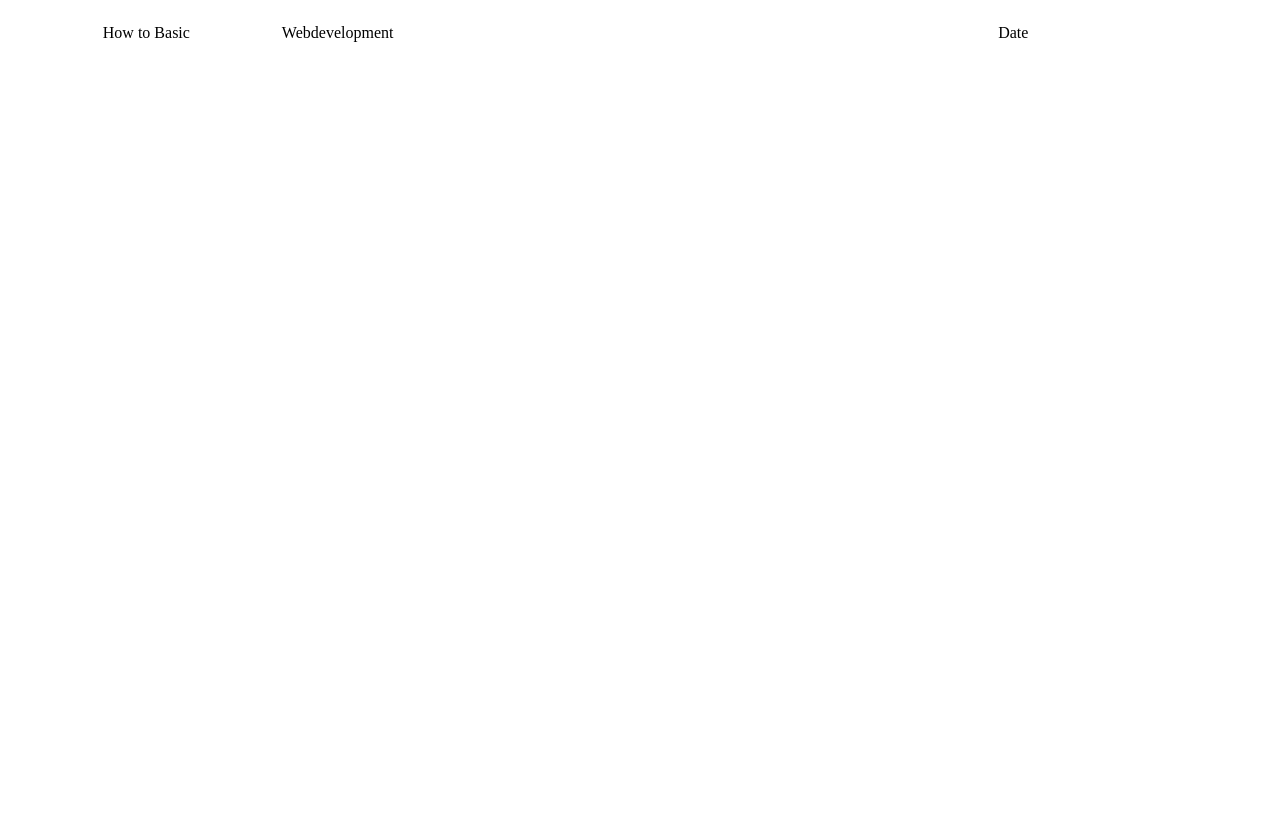
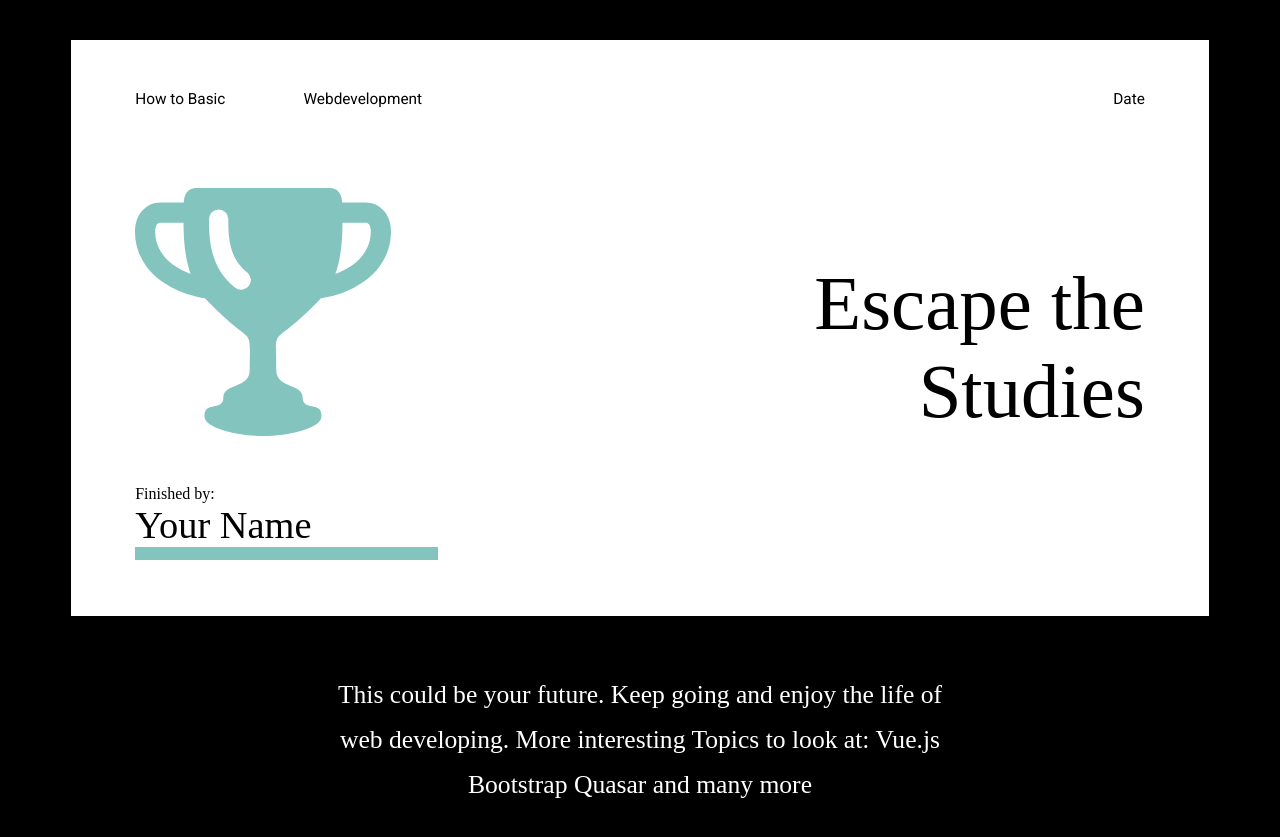
Before and after one commit to hochstegerL03/EtS_ProjektGoal, a plain HTML site: page index.html in a window 1280 px wide. Before the commit the page ends 800 px from the top, so only its background shows below. Drawn offline with Linux system fonts and the light colour scheme; a web font is replaced by a local one.

Commit message:
V.1.0
First Draft (without Explanations)

```diff
--- a/index.html
+++ b/index.html
@@ -4,26 +4,71 @@
     <meta charset="UTF-8" />
     <meta http-equiv="X-UA-Compatible" content="IE=edge" />
     <meta name="viewport" content="width=device-width, initial-scale=1.0" />
+    <!--Our own CSS File-->
     <link rel="stylesheet" href="./src/css/style.css" />
+    <!--Fonts and more useful Links-->
+    <link rel="preconnect" href="https://fonts.googleapis.com" />
+    <link rel="preconnect" href="https://fonts.gstatic.com" crossorigin />
+    <link href="https://fonts.googleapis.com/css2?family=Roboto&display=swap" rel="stylesheet" />
+    <link rel="preconnect" href="https://fonts.googleapis.com" />
+    <link rel="preconnect" href="https://fonts.gstatic.com" crossorigin />
+    <link
+      href="https://fonts.googleapis.com/css2?family=Source+Serif+Pro:wght@700&display=swap"
+      rel="stylesheet"
+    />
     <title>EtS Certificate</title>
   </head>
   <body>
     <!--Page Container-->
     <div>
       <!--Certificate-->
-      <div class="certificate p-t ">
-        <div class="w-85">
-          <!--Header / Navbar-->
-          <div class="flex">
-            <div class="col-2">How to Basic</div>
-            <div class="col-2">Webdevelopment</div>
-            <div class="col-6"></div>
-            <div class="col-2">Date</div>
+      <div class="certificate-container">
+        <div class="w-90 certificate">
+          <div class="h-90 w-100 certificate-body p-x">
+            <!--Header / Navbar-->
+            <div class="flex text-body2 p-t text-navbar h-10">
+              <div class="col-2"><p class="p-a-none m-a-none">How to Basic</p></div>
+              <div class="col-2"><span>Webdevelopment</span></div>
+              <div class="col-6"></div>
+              <div class="col-2 text-right">Date</div>
+            </div>
+            <!--Header / Navbar End-->
+            <!--Body-->
+            <div class="flex h-50 align-end">
+              <img class="image-dynamic" src="./public/images/your_trophy.svg" />
+              <div class="w-100">
+                <div class="flex justify-end">
+                  <div class="col-6 text-header text-banner flex justify-end">
+                    <span class="p-a-none m-a-none text-right">Escape the Studies</span>
+                  </div>
+                </div>
+              </div>
+            </div>
+            <!--Body End-->
+            <!--Footer-->
+            <div class="h-30 flex align-center">
+              <div class="col-6">
+                <div>Finished by:</div>
+                <div class="text-header text-name">Your Name</div>
+                <div class="bg-secondary"></div>
+              </div>
+            </div>
+            <!--Footer End-->
           </div>
-          <!--Header / Navbar End-->
         </div>
       </div>
       <!--Certificate End-->
+      <!--Text Body-->
+      <div class="flex justify-center">
+        <div class="w-50">
+          <p class="text text-white text-center text-body1 modified-line-height">
+            This could be your future. Keep going and enjoy the life of web developing. More
+            interesting Topics to look at: Vue.js Bootstrap Quasar and many more
+          </p>
+        </div>
+      </div>
+
+      <!--Text Body End-->
     </div>
     <!--Page Container End-->
   </body>
--- a/src/css/style.css
+++ b/src/css/style.css
@@ -1,8 +1,24 @@
 .flex {
   display: flex;
 }
-.p-mx {
-  padding: 0 1rem 0 1rem;
+
+.align-end {
+  align-items: flex-end;
+}
+.justify-end {
+  justify-content: end;
+}
+
+.justify-center {
+  justify-content: center;
+}
+
+.align-center {
+  align-items: center;
+}
+
+.p-x {
+  padding: 0vw 5vw 0vw 5vw;
 }
 .col-2 {
   width: 20%;
@@ -11,13 +27,115 @@
 .col-6 {
   width: 60%;
 }
-.w-85 {
-  width: 85%;
+.w-90 {
+  width: 90%;
 }
-.certificate {
+
+.w-100 {
+  width: 100%;
+}
+
+.w-50 {
+  width: 50%;
+}
+
+.h-90 {
+  height: 90%;
+}
+
+.h-50 {
+  height: 50%;
+}
+
+.h-10 {
+  height: 10%;
+}
+
+.h-30 {
+  height: 30%;
+}
+
+.certificate-container {
   display: flex;
   justify-content: center;
 }
+
+.certificate {
+  display: flex;
+  aspect-ratio: 16 / 9;
+  align-items: center;
+}
+
+.certificate-body {
+  background-color: #ffffff;
+}
+
 .p-t {
-  padding-top: 1rem;
+  padding-top: 5%;
 }
+
+.p-t-xl {
+  padding-top: 8rem;
+}
+
+.p-a-none {
+  padding: 0;
+}
+
+.m-a-none {
+  margin: 0;
+}
+
+.text-body2 {
+  font-family: 'Roboto', sans-serif;
+}
+
+.text-navbar {
+  font-size: 1.2vw;
+}
+
+.text-header {
+  font-family: 'Source Serif Pro', serif;
+}
+
+.text-banner {
+  font-size: 6vw;
+}
+
+.text-name {
+  font-size: 3vw;
+}
+
+.text-right {
+  text-align: right;
+}
+
+.text-white {
+  color: #ffffff;
+}
+
+.text-center {
+  text-align: center;
+}
+
+.text-body1 {
+  font-size: 2vw;
+}
+
+.image-dynamic {
+  width: 20vw;
+}
+
+.bg-secondary {
+  background-color: #83c5be;
+  height: 1vw;
+  width: 50%;
+}
+
+.modified-line-height {
+  line-height: 3.5vw;
+}
+
+body {
+  background-color: #000000;
+}
```
Also changed, not shown: logic.js (added), public/images/your_trophy.svg (added), src/javascrpt/logic.js (deleted).
